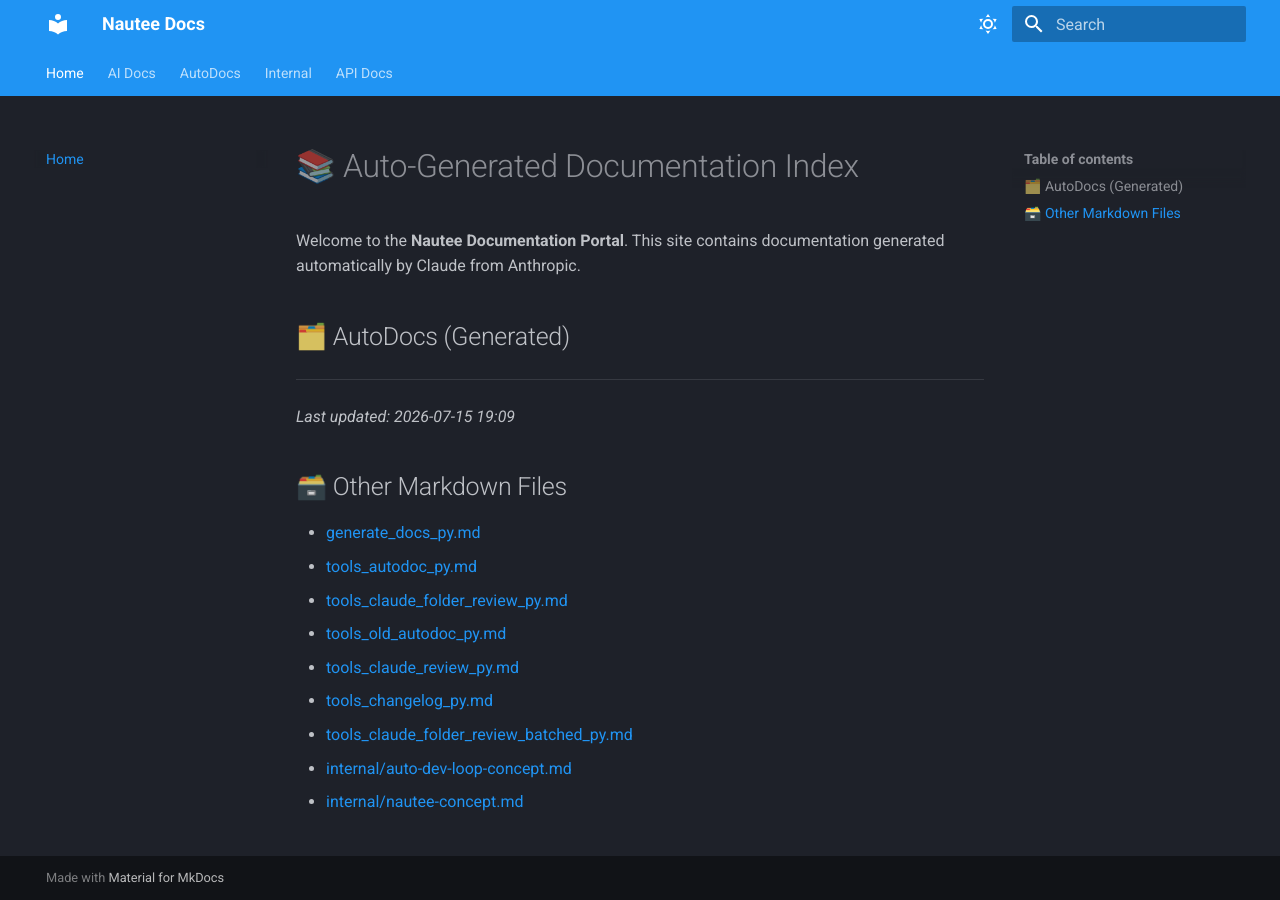
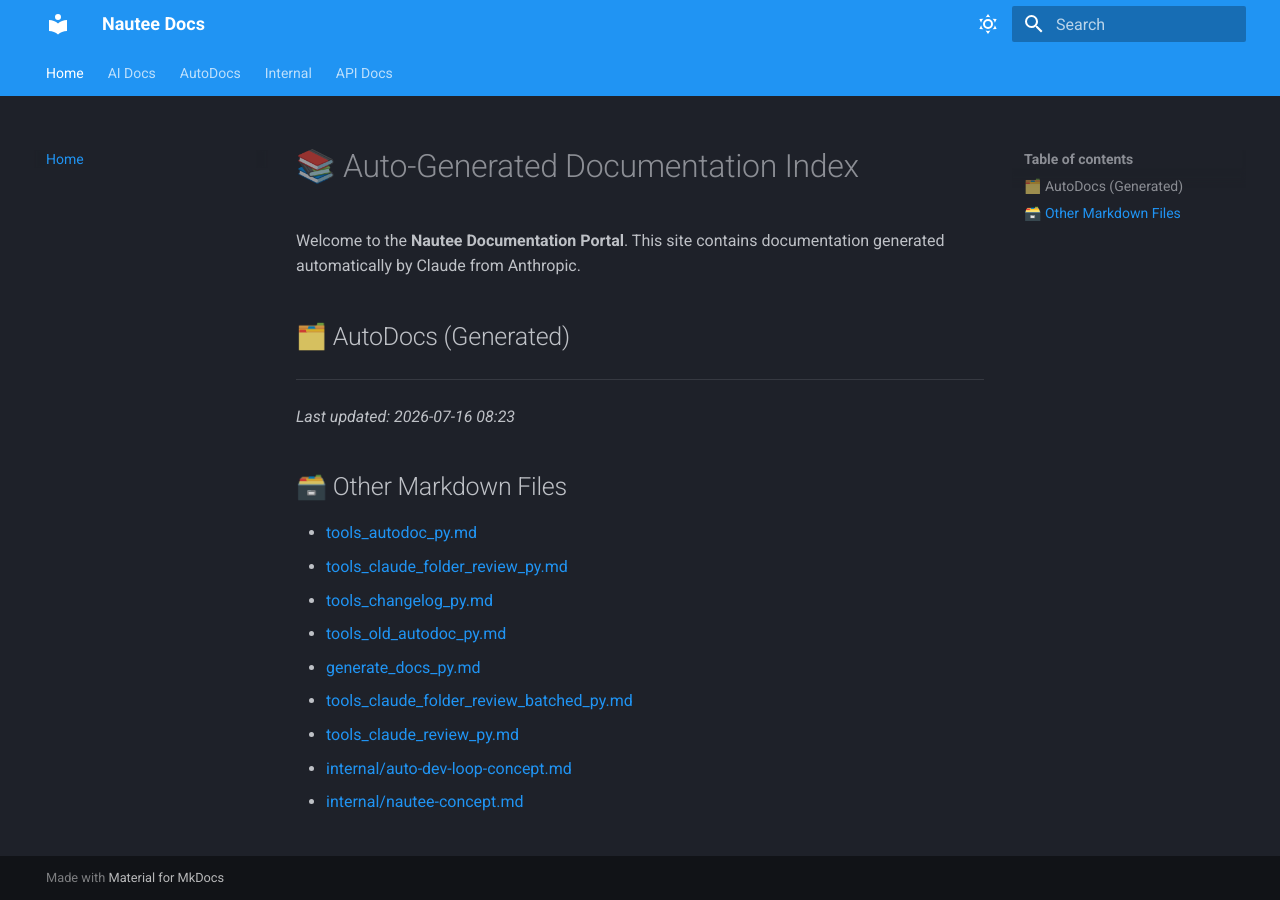
Before and after one commit to 48Nauts-Operator/nautee, an MkDocs documentation site: the page built from docs/index.md, in a window 1280 px wide. Built offline with MkDocs 1.6.1 and Material for MkDocs 9.7.7, drawn with Linux system fonts in a browser that asks for light colours.

```diff
--- a/docs/index.md
+++ b/docs/index.md
@@ -7,16 +7,16 @@ Welcome to the **Nautee Documentation Portal**. This site contains documentation
 
 ---
 
-_Last updated: 2026-07-15 19:09_
+_Last updated: 2026-07-16 08:23_
 
 ## 🗃️ Other Markdown Files
 
-- [generate_docs_py.md](generate_docs_py.md)
 - [tools_autodoc_py.md](tools_autodoc_py.md)
 - [tools_claude_folder_review_py.md](tools_claude_folder_review_py.md)
+- [tools_changelog_py.md](tools_changelog_py.md)
 - [tools_old_autodoc_py.md](tools_old_autodoc_py.md)
+- [generate_docs_py.md](generate_docs_py.md)
+- [tools_claude_folder_review_batched_py.md](tools_claude_folder_review_batched_py.md)
 - [tools_claude_review_py.md](tools_claude_review_py.md)
-- [tools_changelog_py.md](tools_changelog_py.md)
-- [tools_claude_folder_review_batched_py.md](tools_claude_folder_review_batched_py.md)
 - [internal/auto-dev-loop-concept.md](internal/auto-dev-loop-concept.md)
 - [internal/nautee-concept.md](internal/nautee-concept.md)
```
